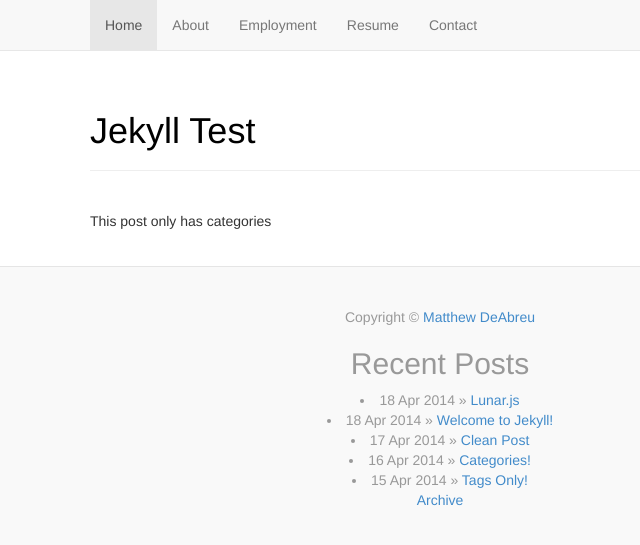
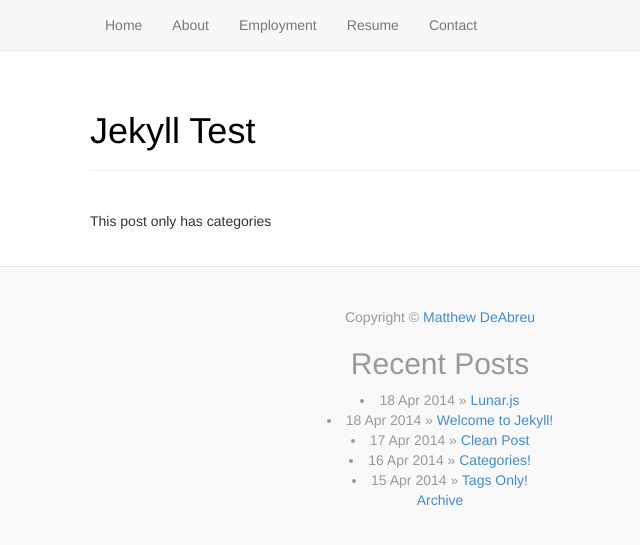
Before and after one commit to mdeabreu/mdeabreu, a Jekyll site: the page built from _posts/2014-04-16-categories.markdown, in a window 1280 px wide. Shown: the top 545 px of the page, without its empty margins (200-840 px from the left). Built offline with Jekyll 4.4.1, drawn with Linux system fonts in a browser that asks for light colours; nearby versions of some CDN libraries; library files that are not in the unit come from our copies.

Commit message:
top menu bar now has correct links and will show which page you are on

```diff
--- a/_layouts/default.html
+++ b/_layouts/default.html
@@ -35,11 +35,31 @@
       <div class="container">
         <div class="collapse navbar-collapse">
           <ul class="nav navbar-nav">
-            <li class="active"><a href="#">Home</a></li>
-            <li><a href="#">About</a></li>
-            <li><a href="#">Employment</a></li>
-            <li><a href="#">Resume</a></li>
-            <li><a href="#">Contact</a></li>
+            {% if page.title == "Home" %}
+              <li class="active"><a href="/">Home</a></li>
+            {% else %}
+              <li><a href="/">Home</a></li>
+            {% endif%}
+            {% if page.title == "About" %}
+              <li class="active"><a href="/about">About</a></li>
+            {% else %}
+              <li><a href="/about">About</a></li>
+            {% endif%}
+            {% if page.title == "Employment" %}
+              <li class="active"><a href="/employment">Employment</a></li>
+            {% else %}
+              <li><a href="/employment">Employment</a></li>
+            {% endif%}
+            {% if page.title == "Resume" %}
+              <li class="active"><a href="/resume">Resume</a></li>
+            {% else %}
+              <li><a href="/resume">Resume</a></li>
+            {% endif%}
+            {% if page.title == "Contact" %}
+              <li class="active"><a href="/contact">Contact</a></li>
+            {% else %}
+              <li><a href="/contact">Contact</a></li>
+            {% endif%}
           </ul>
         </div>
       </div>
```
